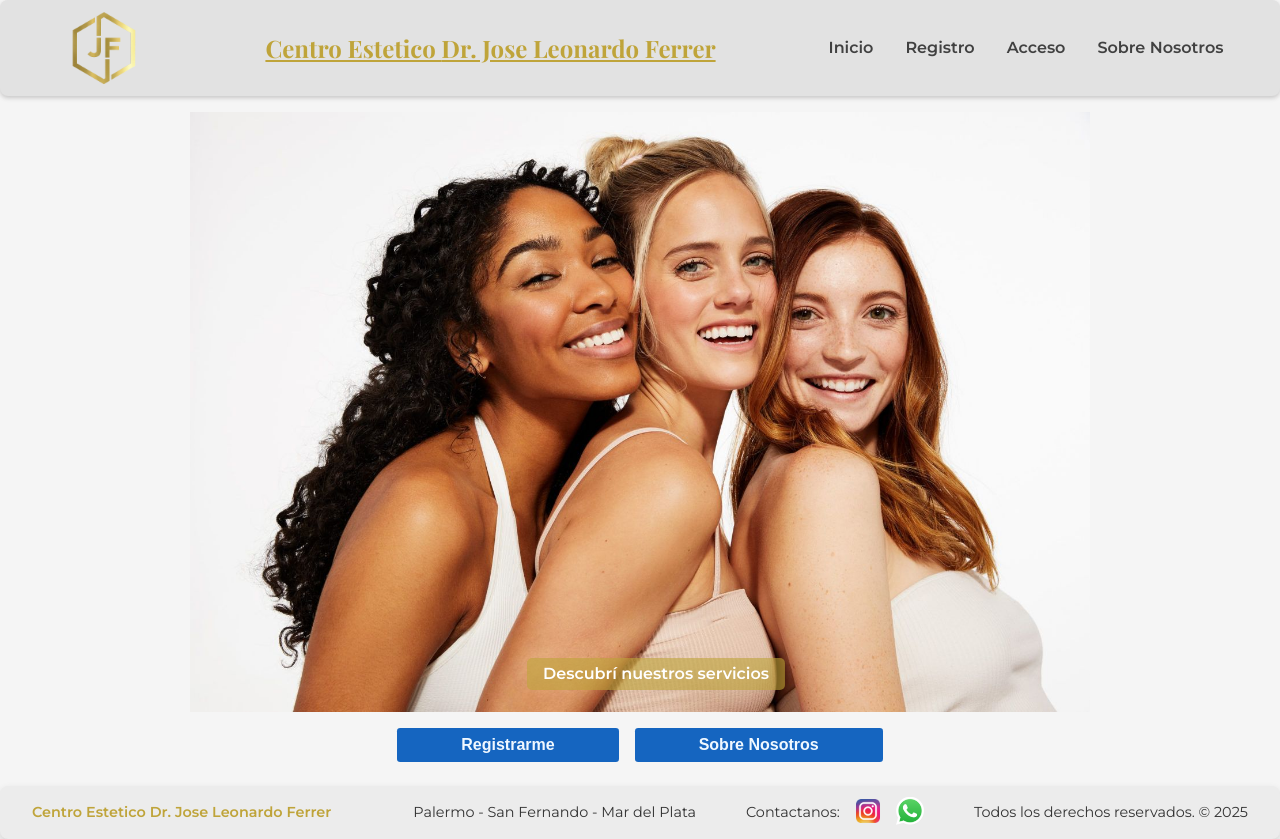
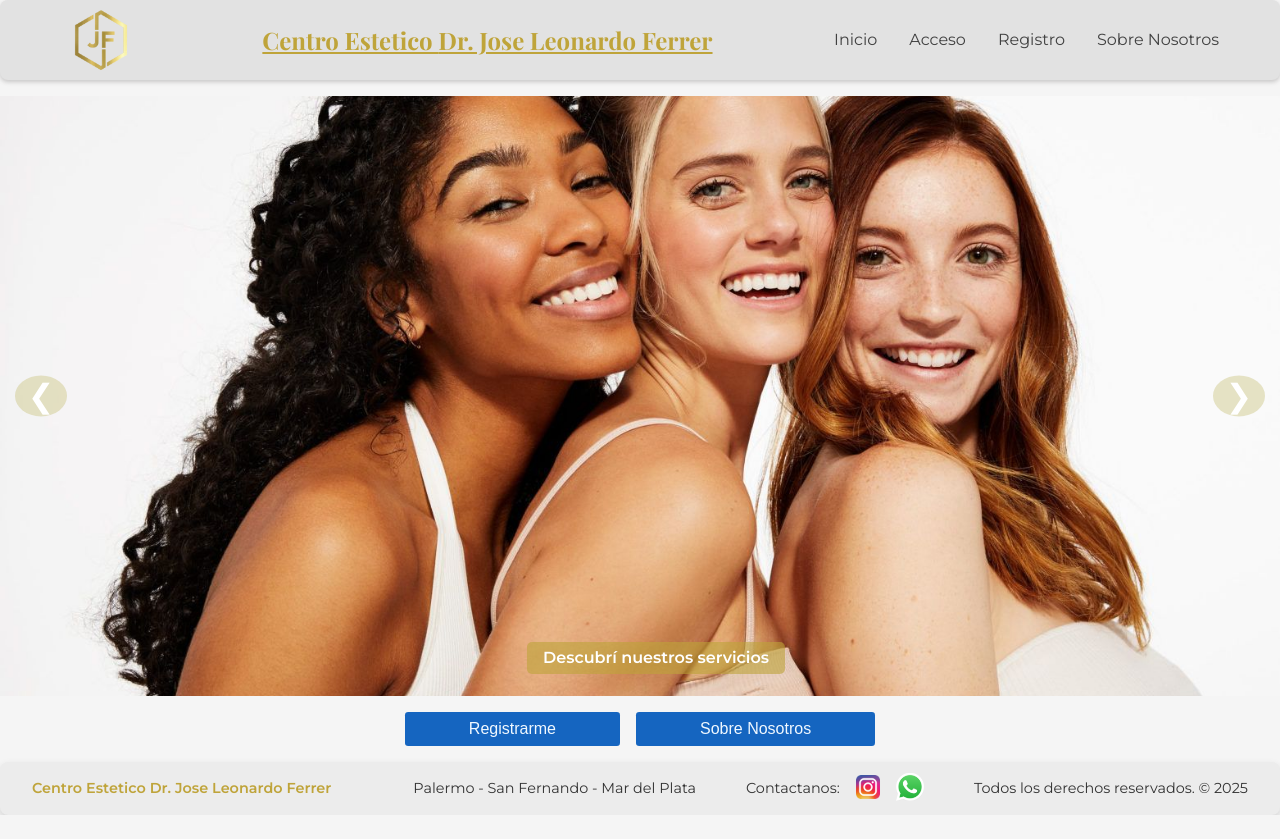
Before and after one commit to Orlando3486/Centro-Estetico-Dr.-Jose-Leonardo-Ferrer, a React (Vite) app in the folder front/vite-project/: page / in a window 1280 px wide. After the commit the page ends 815 px from the top, so only its background shows below. Built offline with nearby package versions, Linux system fonts and the light colour scheme; no server answers.

Commit message:
Modificacion de tamaño de imagen en carrusel, se incluyen botones para cambio de imagen, disminucion de tamaño de logo, disminucion de tamaño de letra de botones del inicio, ajuste de grosor en link de navbar

```diff
--- a/front/vite-project/src/components/Carousel.jsx
+++ b/front/vite-project/src/components/Carousel.jsx
@@ -1,10 +1,92 @@
+// import { useState, useEffect } from "react";
+// import styles from "../styles/Carousel.module.css";
+// import { Link } from "react-router-dom";
+
+// <Link to="/login" className={styles.link}>
+//   Acceder
+// </Link>;
+
+// const images = [
+//   {
+//     src: "/estetica2.jpg",
+//     text: "Bienvenido a nuestra estética",
+//     link: "/aboutus",
+//   },
+//   {
+//     src: "/estetica4.jpg",
+//     text: "Descubrí nuestros servicios",
+//     link: "/register",
+//   },
+//   { src: "/estetica5.jpg", text: "Reservá tu turno", link: "/login" },
+// ];
+
+// const Carousel = () => {
+//   const [index, setIndex] = useState(0);
+//   const [fade, setFade] = useState(true);
+//   const [current, setCurrent] = useState(0);
+
+//   const nextImage = () => {
+//     setCurrent((prev) => (prev + 1) % images.length);
+//   };
+
+//   const prevImage = () => {
+//     setCurrent((prev) => (prev - 1 + images.length) % images.length);
+//   };
+
+//   useEffect(() => {
+//     const interval = setInterval(() => {
+//       setFade(false);
+
+//       setTimeout(() => {
+//         setIndex((prev) => (prev + 1) % images.length);
+//         setFade(true);
+//       }, 1000);
+//     }, 3000);
+
+//     return () => clearInterval(interval);
+//   }, []);
+
+//   return (
+//     <div className={styles.carousel}>
+//       {/* <a href="https://wa.me/549XXXXXXXX" className={styles.botonWhatsapp}>
+//         Reservar turno
+//       </a>; */}
+
+//       {/* Flecha izquierda */}
+//       <button className={styles.leftArrow} onClick={prevImage}>
+//         ❮
+//       </button>
+
+//       <Link to={images[index].link}>
+//         {/* Flecha izquierda */}
+//         <button className={styles.leftArrow} onClick={prevImage}>
+//           ❮
+//         </button>
+//         <img
+//           src={images[index].src}
+//           alt={`slide-${index}`}
+//           className={`${styles.imagen} ${
+//             fade ? styles.fadeIn : styles.fadeOut
+//           }`}
+//         />
+//         <button className={styles.rightArrow} onClick={nextImage}>
+//           ❯
+//         </button>
+//         <p className={styles.text}>{images[index].text}</p>
+//       </Link>
+
+//       <button className={styles.rightArrow} onClick={nextImage}>
+//         ❯
+//       </button>
+//     </div>
+//   );
+// };
+
+// export default Carousel;
+
 import { useState, useEffect } from "react";
 import styles from "../styles/Carousel.module.css";
 import { Link } from "react-router-dom";
-
-<Link to="/login" className={styles.link}>
-  Acceder
-</Link>;
 
 const images = [
   {
@@ -17,32 +99,46 @@ const images = [
     text: "Descubrí nuestros servicios",
     link: "/register",
   },
-  { src: "/estetica5.jpg", text: "Reservá tu turno", link: "/login" },
+  {
+    src: "/estetica5.jpg",
+    text: "Reservá tu turno",
+    link: "/login",
+  },
 ];
 
 const Carousel = () => {
   const [index, setIndex] = useState(0);
   const [fade, setFade] = useState(true);
 
+  const nextImage = () => {
+    setIndex((prev) => (prev + 1) % images.length);
+  };
+
+  const prevImage = () => {
+    setIndex((prev) => (prev - 1 + images.length) % images.length);
+  };
+
   useEffect(() => {
     const interval = setInterval(() => {
       setFade(false);
 
       setTimeout(() => {
-        setIndex((prev) => (prev + 1) % images.length);
+        nextImage();
         setFade(true);
-      }, 1000);
-    }, 3000);
+      }, 500);
+    }, 4000);
 
     return () => clearInterval(interval);
   }, []);
 
   return (
     <div className={styles.carousel}>
-      {/* <a href="https://wa.me/549XXXXXXXX" className={styles.botonWhatsapp}>
-        Reservar turno
-      </a>; */}
+      {/* Flecha izquierda */}
+      <button className={styles.leftArrow} onClick={prevImage}>
+        ❮
+      </button>
 
+      {/* Imagen clickeable */}
       <Link to={images[index].link}>
         <img
           src={images[index].src}
@@ -53,6 +149,11 @@ const Carousel = () => {
         />
         <p className={styles.text}>{images[index].text}</p>
       </Link>
+
+      {/* Flecha derecha */}
+      <button className={styles.rightArrow} onClick={nextImage}>
+        ❯
+      </button>
     </div>
   );
 };
--- a/front/vite-project/src/components/NavBarInicio.jsx
+++ b/front/vite-project/src/components/NavBarInicio.jsx
@@ -40,19 +40,16 @@ export const NavBarInicio = () => {
             </Link>
             {/* )} */}
           </li>
-
+          <li>
+            <Link to="/login" className={styles.link} onClick={toggleMenu}>
+              Acceso
+            </Link>
+          </li>
           <li>
             <Link to="/register" className={styles.link} onClick={toggleMenu}>
               Registro
             </Link>
           </li>
-
-          <li>
-            <Link to="/login" className={styles.link} onClick={toggleMenu}>
-              Acceso
-            </Link>
-          </li>
-
           <li>
             <Link to="/aboutus" className={styles.link} onClick={toggleMenu}>
               Sobre Nosotros
--- a/front/vite-project/src/styles/Botones.module.css
+++ b/front/vite-project/src/styles/Botones.module.css
@@ -6,7 +6,7 @@
 
 .boton_home {
   margin: 0.5rem;
-  margin-bottom: 1rem;
+  margin-bottom: 0.5rem;
   margin-top: 1rem;
   padding: 0.5rem 4rem;
   background-color: #1565c0;
@@ -14,7 +14,6 @@
   border: none;
   border-radius: 0.2rem;
   font-size: 1rem;
-  font-weight: 600;
   cursor: pointer;
 }
 
--- a/front/vite-project/src/styles/Carousel.module.css
+++ b/front/vite-project/src/styles/Carousel.module.css
@@ -22,7 +22,7 @@
 .imagen {
   width: 100%;
   height: 100%;
-  object-fit: contain;
+  object-fit: cover;
   object-position: center;
   transition: opacity 1s ease-in-out;
   opacity: 0;
@@ -50,6 +50,34 @@
   border-radius: 5px;
 }
 
+.leftArrow,
+.rightArrow {
+  position: absolute;
+  top: 50%;
+  transform: translateY(-50%);
+  font-size: 2rem;
+  background: rgba(197, 189, 116, 0.4);
+  color: white;
+  border: none;
+  padding: 0.1rem 0.8rem;
+  cursor: pointer;
+  border-radius: 50%;
+  z-index: 10;
+}
+
+.leftArrow {
+  left: 15px;
+}
+
+.rightArrow {
+  right: 15px;
+}
+
+.leftArrow:hover,
+.rightArrow:hover {
+  background: rgba(165, 158, 97, 0.4);
+}
+
 @media (max-width: 768px) {
   .carousel {
     height: 70vh;
@@ -59,7 +87,6 @@
     width: 100%;
     height: 100%;
     padding: 0rem 0.2rem;
-    object-fit: contain;
     object-position: center;
   }
 
--- a/front/vite-project/src/styles/Login.module.css
+++ b/front/vite-project/src/styles/Login.module.css
@@ -3,7 +3,7 @@
 }
 
 .contenedor_formulario {
-  height: 80vh;
+  height: 83vh;
   width: 100%;
   display: flex;
   flex-direction: column;
--- a/front/vite-project/src/styles/Logo.module.css
+++ b/front/vite-project/src/styles/Logo.module.css
@@ -1,5 +1,5 @@
 .logo {
-  width: 6rem;
+  width: 5rem;
   border-radius: 1rem;
 }
 
--- a/front/vite-project/src/styles/NavBarInicio.module.css
+++ b/front/vite-project/src/styles/NavBarInicio.module.css
@@ -11,7 +11,6 @@
 
 .nombre_estetica {
   font-size: 1.5rem;
-  font-weight: bold;
   color: #bfa43a;
   text-align: center;
   text-decoration: underline;
@@ -28,7 +27,6 @@
   flex-wrap: wrap;
   color: #414141;
   font-size: 1rem;
-  font-weight: bold;
   transition: 0.5s;
   text-decoration: none;
 }
@@ -74,7 +72,6 @@
 
   .link {
     font-size: 0.9rem;
-    font-weight: 700;
   }
 
   .hamburguesa {
```
